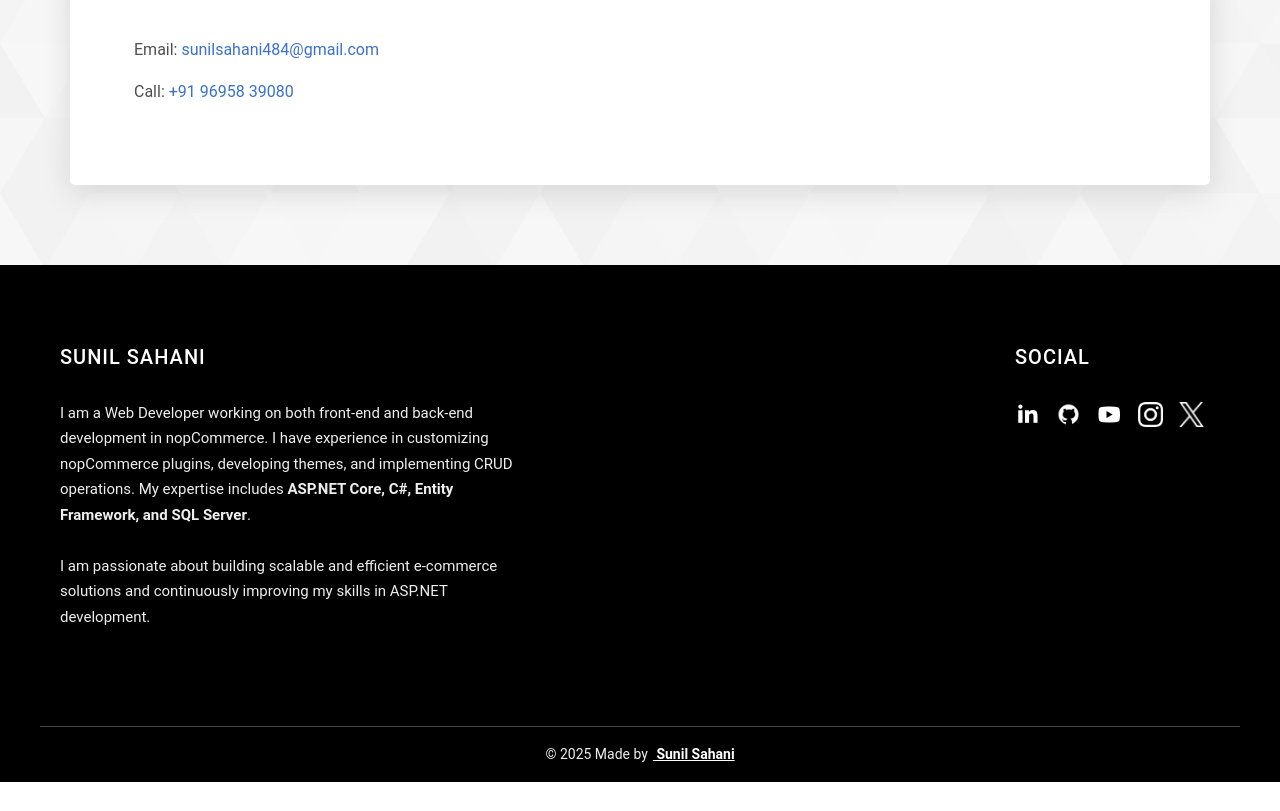
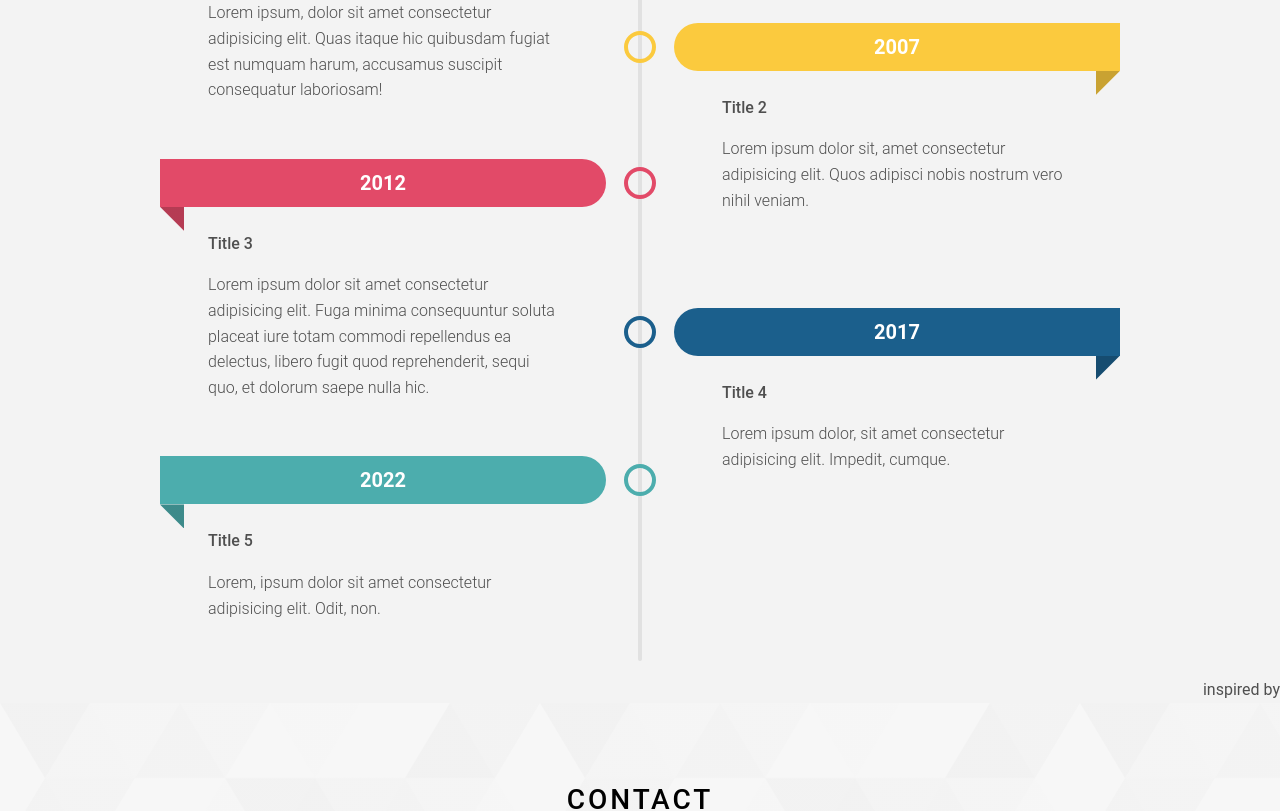
Before and after one commit to Sahani26/portfolio-sunil-react, a React (Create React App) app: page / in a window 1280 px wide. Shown: the part 3100-3911 px from the top of the page. Before the commit the page ends 3882 px from the top, so only its background shows below. Built offline with nearby package versions, Linux system fonts and the light colour scheme; a web font is replaced by a local one.

Commit message:
upload contetn studey

```diff
--- a/src/App.js
+++ b/src/App.js
@@ -10,6 +10,7 @@ import Study from "./pages/Study.js"
 import Aspnet from "./study-topic-page/aspnet.js"
 import FirstPlugin from "./study-topic-page/FirstPlugin.js"
 import CRUD460 from "./study-topic-page/CRUD460.js"
+import Experience from "./pages/Experience.js"
 
 
 function App() {
@@ -19,6 +20,7 @@ function App() {
       <Routes>
 
         <Route path="/" element={<MainContent />} />
+        <Route path="/ex" element={<Experience />} />
         <Route path="/project" element={<Project />} />
         <Route path="/study" element={<Study />} />
         <Route path="/aspnet" element={<Aspnet />} />
--- /dev/null
+++ b/src/css/Experience.css
@@ -0,0 +1,185 @@
+.exp-main {
+    @import url("https://fonts.googleapis.com/css2?family=Poppins:wght@300;500;700&display=swap");
+  }
+
+  .exp-main *,
+  .exp-main *::before,
+  .exp-main *::after {
+    margin: 0;
+    padding: 0;
+    box-sizing: border-box;
+  }
+
+  .exp-main body {
+    --color: rgba(30, 30, 30);
+    --bgColor: rgba(245, 245, 245);
+    min-height: 100vh;
+    display: grid;
+    align-content: center;
+    gap: 2rem;
+    padding: 2rem;
+    font-family: "Poppins", sans-serif;
+    color: var(--color);
+    background: var(--bgColor);
+  }
+
+  .exp-main h1 {
+    text-align: center;
+  }
+
+  .exp-main ul {
+    --col-gap: 2rem;
+    --row-gap: 2rem;
+    --line-w: 0.25rem;
+    display: grid;
+    grid-template-columns: var(--line-w) 1fr;
+    grid-auto-columns: max-content;
+    column-gap: var(--col-gap);
+    list-style: none;
+    width: min(60rem, 90%);
+    margin-inline: auto;
+  }
+
+  .exp-main ul::before {
+    content: "";
+    grid-column: 1;
+    grid-row: 1 / span 20;
+    background: rgb(225, 225, 225);
+    border-radius: calc(var(--line-w) / 2);
+  }
+
+  .exp-main ul li:not(:last-child) {
+    margin-bottom: var(--row-gap);
+  }
+
+  .exp-main ul li {
+    grid-column: 2;
+    --inlineP: 1.5rem;
+    margin-inline: var(--inlineP);
+    grid-row: span 2;
+    display: grid;
+    grid-template-rows: min-content min-content min-content;
+  }
+
+  .exp-main ul li .date {
+    --dateH: 3rem;
+    height: var(--dateH);
+    margin-inline: calc(var(--inlineP) * -1);
+    text-align: center;
+    background-color: var(--accent-color);
+    color: white;
+    font-size: 1.25rem;
+    font-weight: 700;
+    display: grid;
+    place-content: center;
+    position: relative;
+    border-radius: calc(var(--dateH) / 2) 0 0 calc(var(--dateH) / 2);
+  }
+
+  .exp-main ul li .date::before {
+    content: "";
+    width: var(--inlineP);
+    aspect-ratio: 1;
+    background: var(--accent-color);
+    background-image: linear-gradient(rgba(0, 0, 0, 0.2) 100%, transparent);
+    position: absolute;
+    top: 100%;
+    clip-path: polygon(0 0, 100% 0, 0 100%);
+    right: 0;
+  }
+
+  .exp-main ul li .date::after {
+    content: "";
+    position: absolute;
+    width: 2rem;
+    aspect-ratio: 1;
+    background: var(--bgColor);
+    border: 0.3rem solid var(--accent-color);
+    border-radius: 50%;
+    top: 50%;
+    transform: translate(50%, -50%);
+    right: calc(100% + var(--col-gap) + var(--line-w) / 2);
+  }
+
+  .exp-main ul li .title,
+  .exp-main ul li .descr {
+    background: var(--bgColor);
+    position: relative;
+    padding-inline: 1.5rem;
+  }
+
+  .exp-main ul li .title {
+    overflow: hidden;
+    padding-block-start: 1.5rem;
+    padding-block-end: 1rem;
+    font-weight: 500;
+  }
+
+  .exp-main ul li .descr {
+    padding-block-end: 1.5rem;
+    font-weight: 300;
+  }
+
+  .exp-main ul li .title::before,
+  .exp-main ul li .descr::before {
+    content: "";
+    position: absolute;
+    width: 90%;
+    height: 0.2rem;
+    background: rgb(0 0 0 / 35%);
+    left: 50%;
+    border-radius: 50%;
+    filter: blur(0px);
+    transform: translate(-50%, 50%);
+  }
+
+  .exp-main ul li .title::before {
+    bottom: calc(100% + 0.125rem);
+  }
+
+  .exp-main ul li .descr::before {
+    z-index: -1;
+    bottom: 0.25rem;
+  }
+
+  @media (min-width: 40rem) {
+    .exp-main ul {
+      grid-template-columns: 1fr var(--line-w) 1fr;
+    }
+    .exp-main ul::before {
+      grid-column: 2;
+    }
+    .exp-main ul li:nth-child(odd) {
+      grid-column: 1;
+    }
+    .exp-main ul li:nth-child(even) {
+      grid-column: 3;
+    }
+    .exp-main ul li:nth-child(2) {
+      grid-row: 2/4;
+    }
+    .exp-main ul li:nth-child(odd) .date::before {
+      clip-path: polygon(0 0, 100% 0, 100% 100%);
+      left: 0;
+    }
+    .exp-main ul li:nth-child(odd) .date::after {
+      transform: translate(-50%, -50%);
+      left: calc(100% + var(--col-gap) + var(--line-w) / 2);
+    }
+    .exp-main ul li:nth-child(odd) .date {
+      border-radius: 0 calc(var(--dateH) / 2) calc(var(--dateH) / 2) 0;
+    }
+  }
+
+  .exp-main .credits {
+    margin-top: 1rem;
+    text-align: right;
+  }
+
+  .exp-main .credits a {
+    color: var(--color);
+  }
+  .exp-main{
+    padding-top: 80px;
+    background-color: #f3f3f3;
+  }
--- a/src/css/newadd.css
+++ b/src/css/newadd.css
@@ -27,7 +27,19 @@
 .card img.img-fluid {
     height: 100%;
 }
+.intro a{
+    background-color: #ff561f !important;
 
+}
+.main-con{
+    position: relative;
+}
+
+.study-bt{
+    background-color: #ff561f !important;
+    color: #fff !important;
+    padding:15px 25px  !important;
+}
 @media (min-width:767px){
     .home-hero{
         height: 50vh;
--- /dev/null
+++ b/src/pages/Experience.js
@@ -0,0 +1,33 @@
+import React from "react";
+import "../css/Experience.css"; // Ensure you create a CSS file for styling
+
+const timelineData = [
+  { year: "20", title: "Title 1", descr: "Lorem ipsum, dolor sit amet consectetur adipisicing elit. Quas itaque hic quibusdam fugiat est numquam harum, accusamus suscipit consequatur laboriosam!", color: "#41516C" },
+  { year: "2007", title: "Title 2", descr: "Lorem ipsum dolor sit, amet consectetur adipisicing elit. Quos adipisci nobis nostrum vero nihil veniam.", color: "#FBCA3E" },
+  { year: "2012", title: "Title 3", descr: "Lorem ipsum dolor sit amet consectetur adipisicing elit. Fuga minima consequuntur soluta placeat iure totam commodi repellendus ea delectus, libero fugit quod reprehenderit, sequi quo, et dolorum saepe nulla hic.", color: "#E24A68" },
+  { year: "2017", title: "Title 4", descr: "Lorem ipsum dolor, sit amet consectetur adipisicing elit. Impedit, cumque.", color: "#1B5F8C" },
+  { year: "2022", title: "Title 5", descr: "Lorem, ipsum dolor sit amet consectetur adipisicing elit. Odit, non.", color: "#4CADAD" }
+];
+
+const Experience = () => {
+  return (
+    <div className="exp-main">
+    <div className="timeline-container">
+      <h1 className="pb-3">My Journy</h1>
+      <ul className="timeline">
+        {timelineData.map((item, index) => (
+          <li key={index} style={{ "--accent-color": item.color }}>
+            <div className="date">{item.year}</div>
+            <div className="title">{item.title}</div>
+            <div className="descr">{item.descr}</div>
+          </li>
+        ))}
+      </ul>
+      <div className="credits">
+        <a target="_blank" rel="noopener noreferrer" href="https://www.freepik.com/free-vector/infographic-template-with-yearly-info_1252895.htm">inspired by</a>
+      </div>
+    </div></div>
+  );
+};
+
+export default Experience;
--- a/src/pages/Footer.js
+++ b/src/pages/Footer.js
@@ -4,6 +4,7 @@ import linkedinIcon from "../image/linkedin-ico.png";
 import githubIcon from "../image/github-ico.png";
 import youtubeIcon from "../image/yt-ico.png";
 import xIcon from "../image/x-icon.png"; // Update path accordingly
+import { Link } from "react-router-dom";
 
 const Footer = () => {
   return (
@@ -51,7 +52,7 @@ const Footer = () => {
         {/* Lower Footer Section */}
         <div className="main-footer__lower">
           © {new Date().getFullYear()} Made by
-          <a rel="noreferrer" target="_blank" href="#"> Sunil Sahani</a>
+          <span rel="noreferrer" target="_blank" to=""> Sunil Sahani</span>
         </div>
       </div>
     </footer>
--- a/src/pages/Headerport.js
+++ b/src/pages/Headerport.js
@@ -34,13 +34,13 @@ const Headerport = () => {
               <Link to="/" className="header__link" id="home-page">Home</Link>
             </li>
             <li className="header__link-wrapper">
-              <Link to="/#about" className="header__link" id="about-page">About</Link>
+              <Link to="/" className="header__link" id="about-page">About</Link>
             </li>
             <li className="header__link-wrapper">
               <Link to="/project" className="header__link" id="project-page">Projects</Link>
             </li>
             <li className="header__link-wrapper">
-              <Link to="/#contact" className="header__link" id="contact-page">Contact</Link>
+              <Link to="/contact" className="header__link" id="contact-page">Contact</Link>
             </li>
             <li className="header__link-wrapper">
               <Link to="/study" className="header__link" id="study-page">Study Material</Link>
@@ -74,16 +74,16 @@ const Headerport = () => {
               <Link to="/" onClick={toggleMenu}>Home</Link>
             </li>
             <li className="header__sm-menu-link">
-              <Link to="/#about" onClick={toggleMenu}>About</Link>
+              <Link to="/" onClick={toggleMenu}>About</Link>
             </li>
             <li className="header__sm-menu-link">
               <Link to="/project" onClick={toggleMenu}>Projects</Link>
             </li>
             <li className="header__sm-menu-link">
-              <Link to="/#contact" onClick={toggleMenu}>Contact</Link>
+              <Link to="/" onClick={toggleMenu}>Contact</Link>
             </li>
             <li className="header__sm-menu-link">
-              <Link to="/study-material" onClick={toggleMenu}>Study Material</Link>
+              <Link to="/study" onClick={toggleMenu}>Study Material</Link>
             </li>
           </ul>
         </div>
--- a/src/pages/MainContent.js
+++ b/src/pages/MainContent.js
@@ -8,6 +8,7 @@ import youtubeIcon from "../image/yt-dark.svg";
   import instagramIcon from "../image/instagram.png";
   import hlImage from "../image/hl.png";
   import iRepairImage from "../image/i-repair.png";
+  import Experience from "../pages/Experience.js"
 
   const MainContent = () => {
     return (
@@ -51,6 +52,7 @@ const MainContent = () => {
           </div>
         </section>
   {/* about us */}
+
   <section id="about" className="about sec-pad">
         <div className="main-container">
           <h2 className="heading heading-sec heading-sec__mb-med">
@@ -123,6 +125,10 @@ const MainContent = () => {
             </div>
           </div>
         </section>
+        <div className="experience-area">
+  <Experience />
+  </div>
+
         {/* <ContactUs />   */}
         <section id="contact" className="contact sec-pad dynamicBg">
         <div className="main-container">
```
Also changed, not shown: src/pages/Study.js (+22 -3 lines). Lines whose indentation alone changed are shown as unchanged.
